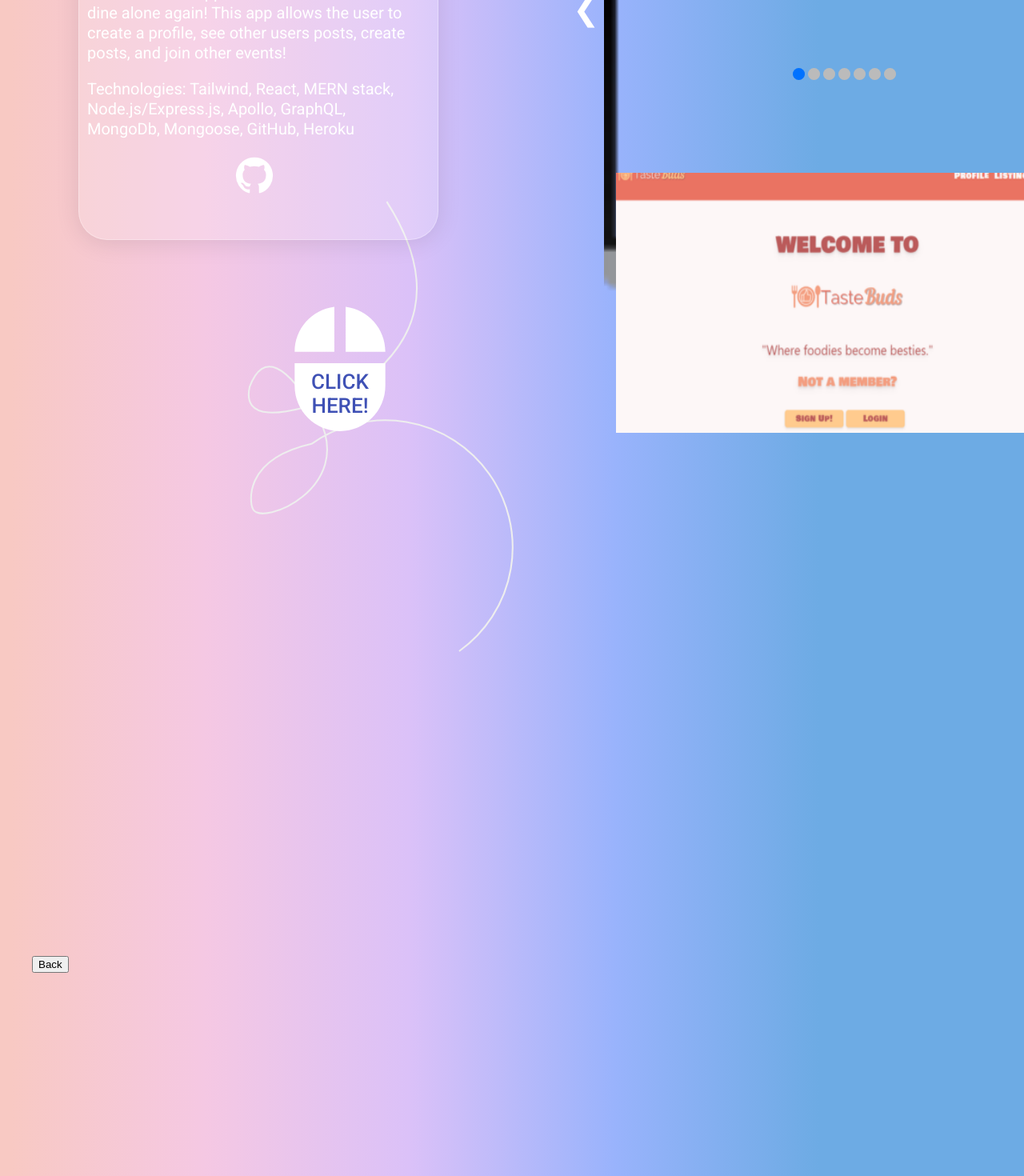
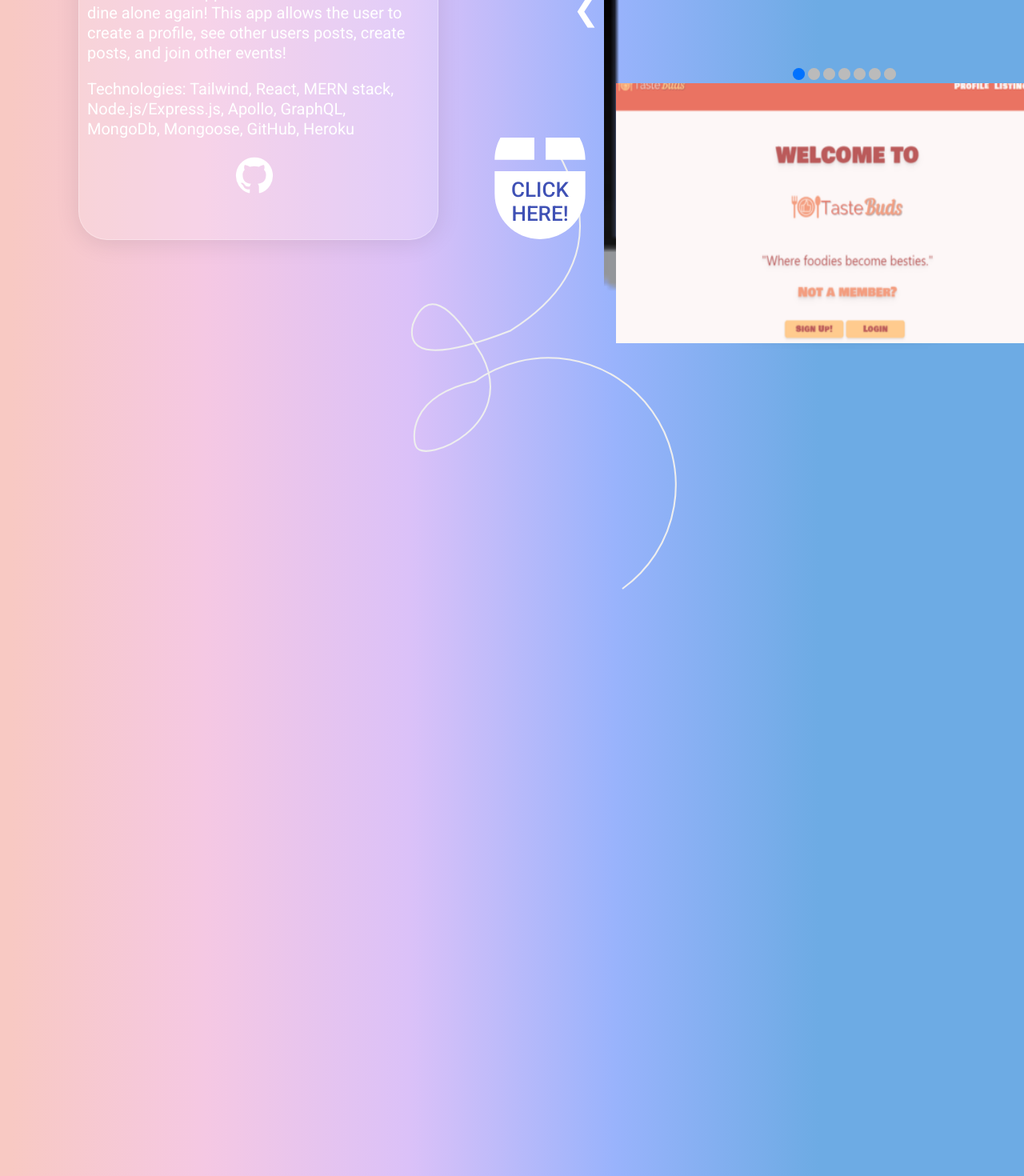
Before and after one commit to AveryCaldwell/Portfolio-8-23, a React (Vite) app: page / in a window 1280 px wide. Shown: the part 2700-4170 px from the top of the page at 80% size. Built offline with nearby package versions, Linux system fonts and the light colour scheme; a web font is replaced by a local one.

Commit message:
animation working

```diff
--- a/src/components/Edu.jsx
+++ b/src/components/Edu.jsx
@@ -320,14 +320,8 @@ const setActivePage = (newPage) => {
                 >
                     <span> See Projects </span>
                 </button>
-                <button
-                    className='tempBtn'
-                    onClick={() => setActivePage('About')}
-                >
-                    <span>Back</span>
-                </button>
-            </div>
-            {/* <!-- btn container --> */}
+            </div> {/* <!-- btn container --> */}
+
         </div>
     );
 }
--- a/src/components/Styles.jsx
+++ b/src/components/Styles.jsx
@@ -371,13 +371,13 @@ export const eduBtnContainer = {
 };
 /* ============================== SVG PATH SECTION ============================== */
 export const svgContainer = {
-  // position: "absolute",
-  // position: 'relative',
-  // bottom: '-69vh',
-  // transform: "rotateY(45deg)",
+  position: "absolute",
+  position: 'relative',
+  bottom: '-59vh',
+  left: '250px',
   // pointerEvents: "none",
-  // zIndex: "1",
-  marginTop: '550px'
+  cursor: 'pointer',
+  // marginTop: '550px'
 };
 /* Hide the images by default */
 export const mySlides = {
@@ -523,7 +523,7 @@ export const computerImage = {
   height: "325px",
   width: "575px",
   position: "relative",
-  bottom: "28vh",
+  bottom: "42vh",
   right: "-15px",
 };
 /* Computer container */
@@ -621,7 +621,7 @@ export const fade = {
 // };
 export const mouseContainer = {
   // bottom: "-25vh",
-  bottom: '105vh',
+  bottom: '125vh',
   // position: 'absolute',
    position: 'relative',
   left:'25%',
@@ -632,11 +632,15 @@ export const mouse = {
   posiiton: "absolute",
   color: "white",
   fontSize: "170px",
-  position: "static",cursor: 'pointer',
+  // position: "static",
+  cursor: 'pointer',
+  // marginRight: '100px',
 };
 export const mouseBtn = {
    wordBreak: 'break-all',
-   width:'100px', fontSize: '30px',cursor: 'pointer',
+   width:'100px',
+   fontSize: '30px',
+   cursor: 'pointer',
 };
 export const mouseBtnText = {
   wordBreak: "break-all",
@@ -646,7 +650,7 @@ export const mouseBtnText = {
   marginBottom: "100px",
   lineHeight: "initial",
 };
-
+/* ============================== RESUME SECTION ============================== */
 export const resumeContainer = {
     backgroundColor: 'purple',
         display: 'flex',
--- a/src/components/SvgContainer.jsx
+++ b/src/components/SvgContainer.jsx
@@ -1,69 +1,61 @@
-import * as React from "react";
-import { pageContainer, svgCord, svgContainer, animateSvgStroke1, mouseContainer, mouse, mouseBtnText, mouseBtn } from "./Styles";
+import React, { useRef  } from 'react';
+import MouseIcon from '@mui/icons-material/Mouse';
 import * as Material from '@mui/material';
-import MouseIcon from "@mui/icons-material/Mouse";
+import anime from 'animejs'; // Import anime.js library
+ import { mouseBtnText, mouse, mouseContainer, mouseBtn, pageContainer, svgContainer, svgCord } from './Styles'; // Adjust the path accordingly
 
-// This function renders main content of web app
+
 function SvgContainer() {
-
-  const handleMouseBtnClick = () => {
-    console.log("Mouse button worked");
-    const svgPath = document.getElementById("svgPath");
-    svgPath.style.animation =
-      "animateSvgStroke1 0.25s cubic-bezier(0.47, 0, 0.745, 0.715) 0.25s both";
+    const svgPathRef = useRef(null);
+  const handleStartClick = () => {
+    anime({
+      targets: svgPathRef.current,
+      strokeDashoffset: [anime.setDashoffset, 0],
+      easing: 'cubicBezier(0.47, 0, 0.745, 0.715)',
+      duration: 250,
+      delay: 250,
+      direction: 'both',
+    });
   };
-
-  const handleReturnBtnClick = () => {
-    console.log("Return button worked");
-    const svgPath = document.getElementById("svgPath");
-    svgPath.style.animation =
-      "animateSvgStrokeReverse 0.5s cubic-bezier(0.47, 0, 0.745, 0.715) 0.5s both";
-  };
-  // document.addEventListener("DOMContentLoaded", function () {
-  //   const mouseBtn = document.getElementById("mouseBtn");
-  //   const svgPath = document.getElementById("svgPath");
-  //   const returnBtn = document.getElementsByClassName("returnBtn")[0];
-
-  //   mouseBtn.addEventListener("click", function () {
-  //     svgPath.style.animation =
-  //       "animateSvgStroke1 0.25s cubic-bezier(0.47, 0, 0.745, 0.715) 0.25s both";
-  //   });
-  //   returnBtn.addEventListener("click", function () {
-  //     svgPath.style.animation =
-  //       "animateSvgStrokeReverse 0.5s cubic-bezier(0.47, 0, 0.745, 0.715) 0.5s both";
-  //   });
-  // });
+ const handleTempBtnClick = () => {
+    anime({
+      targets: svgPathRef.current,
+      strokeDashoffset: [anime.setDashoffset, 800], // Adjust this value based on your SVG path length
+      easing: 'cubicBezier(0.47, 0, 0.745, 0.715)',
+      duration: 500,
+      delay: 500,
+      direction: 'both',
+    });
+  }
 
   return (
-
-    // FIXME: get svg animation working
-    <div className="svgContainer" style={Object.assign({}, svgContainer, pageContainer)}>
-          <button class="returnBtn" onClick={handleReturnBtnClick}>
-                <span> Back </span>
-            </button>
-
-{/* ===COMPUTER WIRE SVG=== */}
+ <div className="svgContainer" style={Object.assign({}, svgContainer, pageContainer)}>
       <svg
         xmlns="http://www.w3.org/2000/svg"
-        viewBox="616.321 -210 744.3 1389 "
-        className="svg-cord"
-        style={svgCord}
+        viewBox="616.321 -210 744.3 1389"
+        className="svg-cord" style={svgCord}
       >
-        <path style={animateSvgStroke1}
+        <path
+        ref={svgPathRef} // Use the ref to target the SVG path for animation
           id="svgPath"
           fill="none"
           stroke="#EEE"
           strokeWidth="3"
           d="M869-207q137 214-71 346-196 76-177-11 36-95 125 56c66 127-103 197-119 165-6-11-18-90 106-118a50 50 0 1 1 267 375"
-      />
-      </svg>
+        />
+     </svg>
 
-      {/* ===BUTTONS=== */}
-        <Material.Box  sx={mouseContainer}>
-        <MouseIcon sx={mouse}/>
-        <Material.Button id="mouseBtn" sx={mouseBtn}> <span style={mouseBtnText} onClick={handleMouseBtnClick}> Click  Here! </span></Material.Button>
-        </Material.Box>
+      <Material.Box style={mouseContainer}>
+        <MouseIcon style={mouse}/>
+        <Material.Button onClick={handleStartClick} style={mouseBtn}>
+          <span style={mouseBtnText}>Click Here!</span>
+        </Material.Button>
+        <button className="tempBtn" onClick={handleTempBtnClick}>
+          Reverse Animation
+        </button>
+      </Material.Box>
     </div>
+
   );
 }
 
```
Also changed, not shown: src/components/Projects.jsx (+1 -15 lines).
